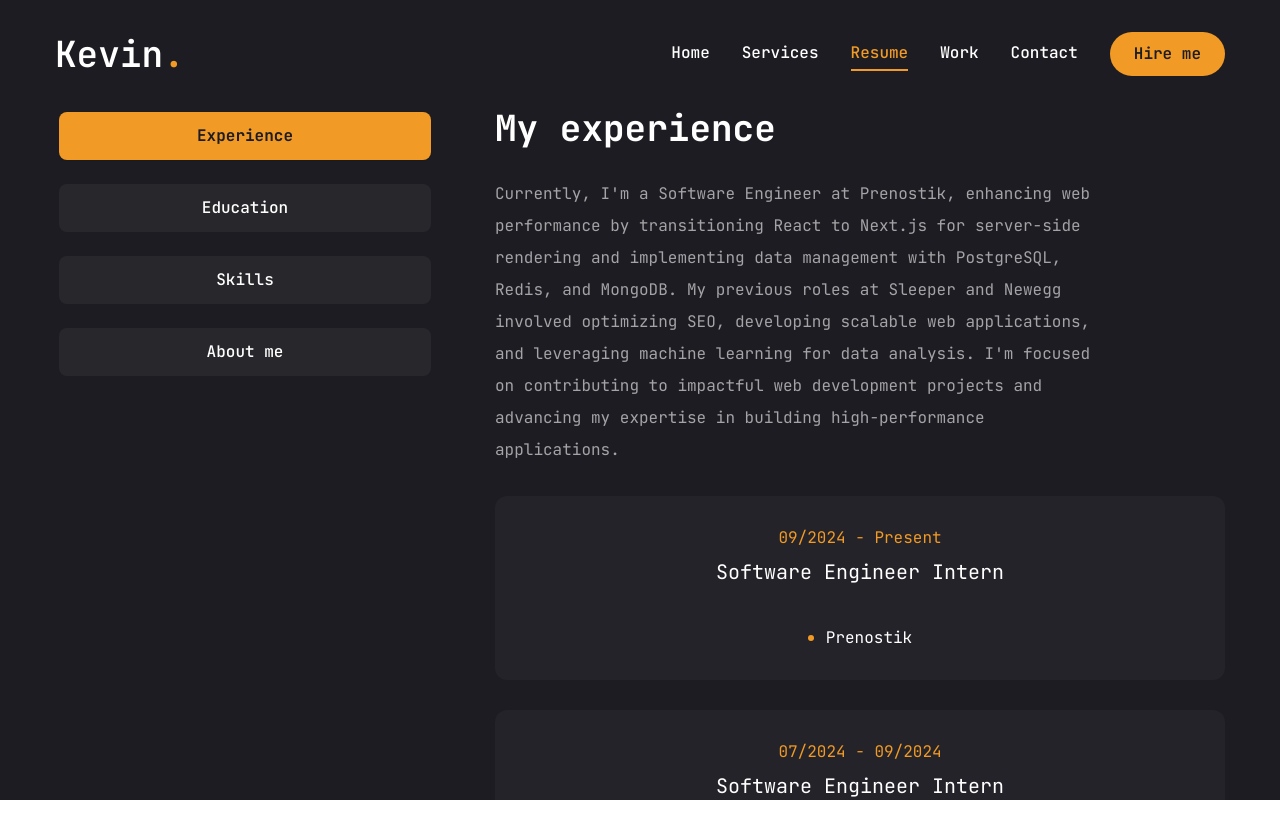
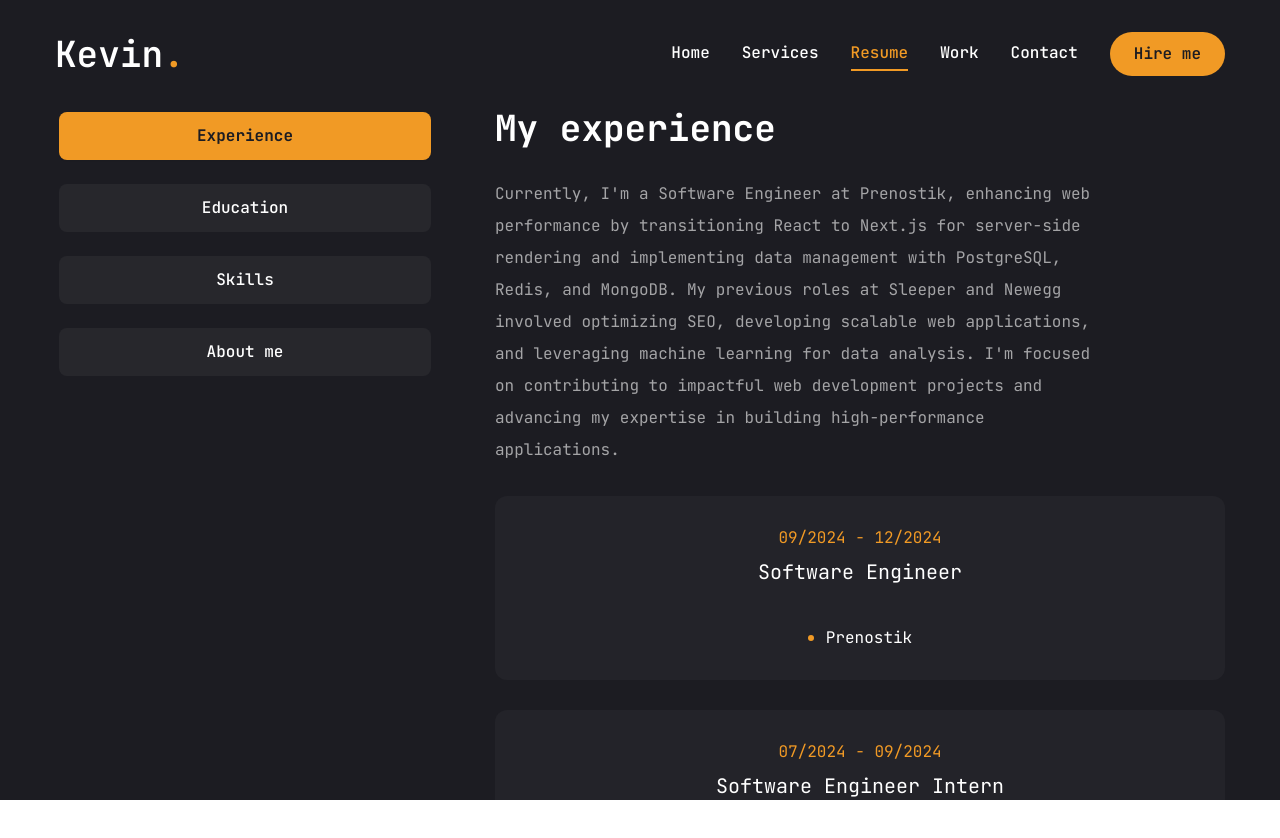
Before and after one commit to yuehcw/kevin-portfolio, a Next.js app: page /resume in a window 1280 px wide. Shown: the top 838 px of the page. Built offline with nearby package versions, Linux system fonts and the light colour scheme.

Commit message:
Updating Resume

```diff
--- a/app/page.jsx
+++ b/app/page.jsx
@@ -23,16 +23,6 @@ const Home = () => {
             </p>
             {/* btn and socials */}
             <div className="flex flex-col xl:flex-row items-center gap-8">
-              <Button variant="outline" size="lg" className="uppercase">
-                <a
-                  href="https://drive.google.com/file/d/16cjW1v8_RUVwy8LWdeNGSeCC6--dhLqH/view?usp=sharing"
-                  download
-                  className="flex items-center gap-2"
-                >
-                  <span>Download CV</span>
-                  <FiDownload />
-                </a>
-              </Button>
               <div className="mb-8 xl:mb-0">
                 <Social
                   containerStyles="flex gap-6"
--- a/app/resume/page.jsx
+++ b/app/resume/page.jsx
@@ -60,8 +60,8 @@ const experience = {
   items: [
     {
       company: "Prenostik",
-      position: "Software Engineer Intern",
-      duration: "09/2024 - Present",
+      position: "Software Engineer",
+      duration: "09/2024 - 12/2024",
     },
     {
       company: "Sleeper",
@@ -91,7 +91,7 @@ const education = {
     {
       institution: "University of California, Irvine",
       degree: "Master of Science in Software Engineering",
-      duration: "09/2023 - 12/2024 (Expected)",
+      duration: "09/2023 - 12/2024",
     },
     {
       institution: "University of California, Irvine",
```
